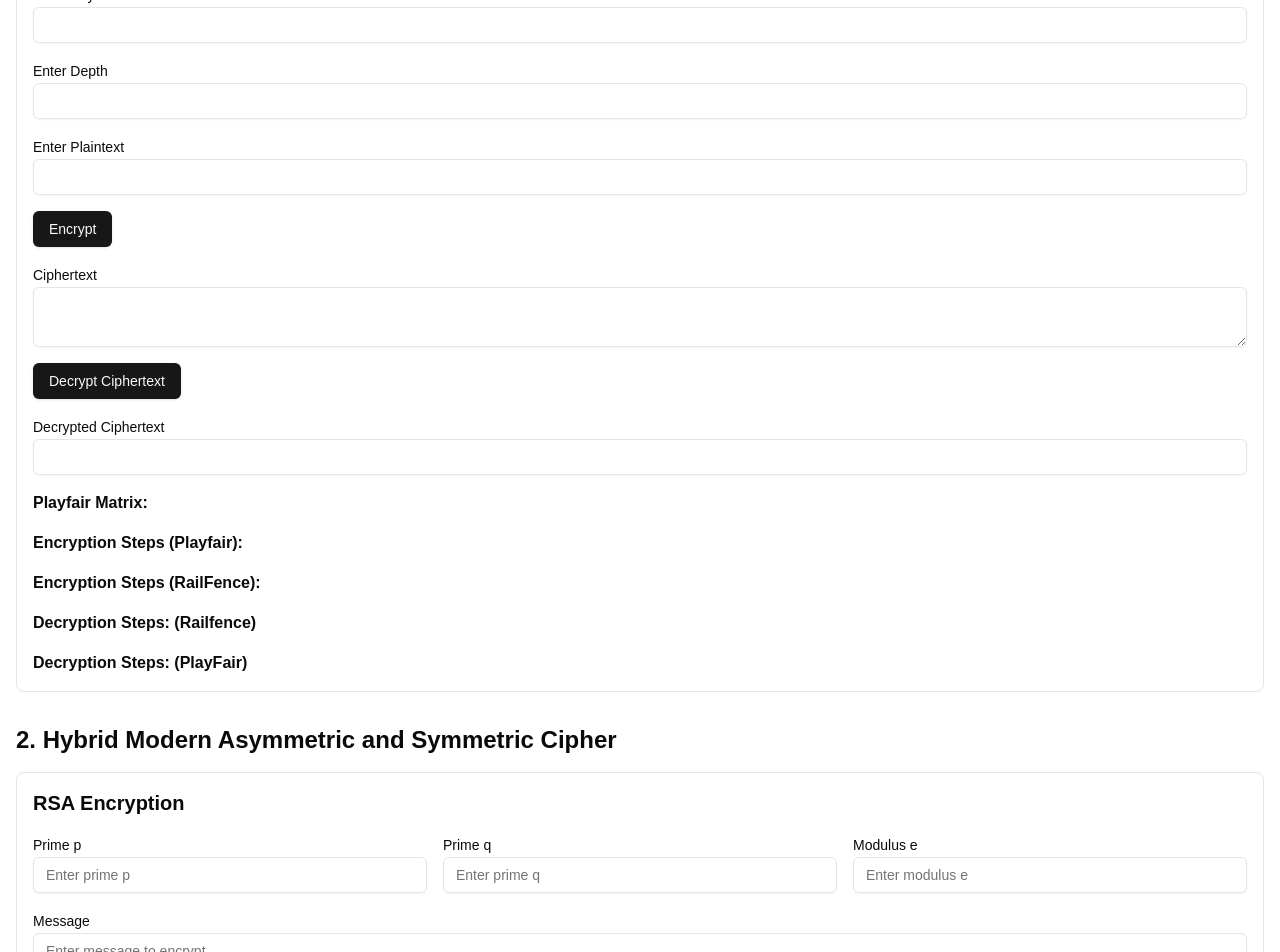
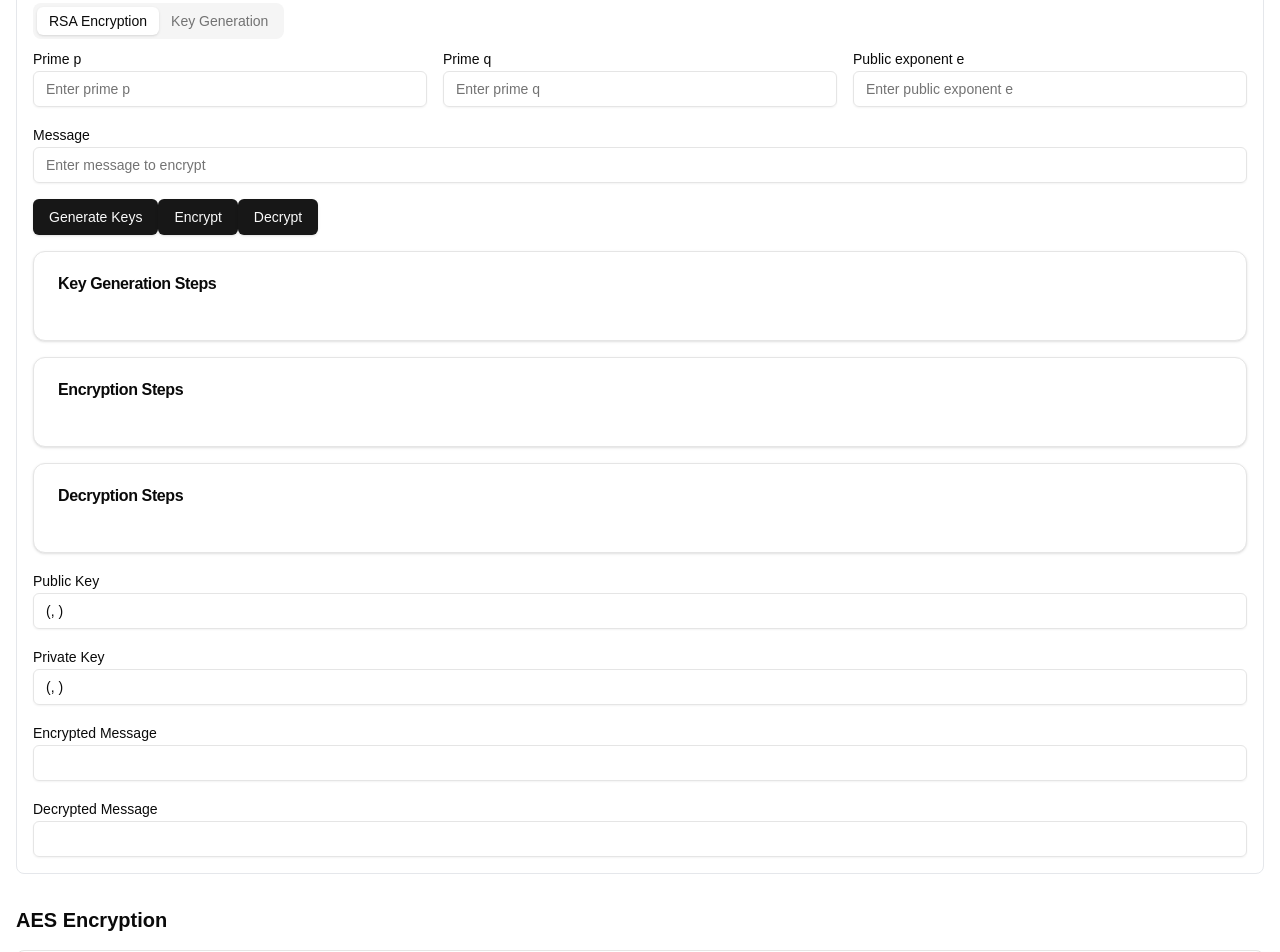
Before and after one commit to Saply/ccs6314-assignment, a Next.js app in the folder src/: page / in a window 1280 px wide. Shown: the part 880-1832 px from the top of the page. Built offline with nearby package versions, Linux system fonts and the light colour scheme.

Commit message:
Split RSA logic into 2 tabs

```diff
--- a/src/app/page.tsx
+++ b/src/app/page.tsx
@@ -1,8 +1,9 @@
 import PlayfairCipher from "@/components/PlayfairCipher"
 import RailFenceCipher from "@/components/RailFenceCipher"
+import RSAEncryption from "@/components/RSAEncryption"
+import KeyGeneration from "@/components/KeyGeneration"
 import AESEncryption from "@/components/AESEncryption"
-import RSA from "@/components/RSA"
-import PlayFairRailFenceProduct from "@/components/PlayFairRailFenceProduct"
+import { Tabs, TabsContent, TabsList, TabsTrigger } from "@/components/ui/tabs"
 
 export default function Home() {
   return (
@@ -11,17 +12,32 @@ export default function Home() {
 
       <section className="mb-8">
         <h2 className="text-2xl font-semibold mb-4">1. Classical Symmetric Ciphers</h2>
-        <div className="grid grid-cols-1 md:grid-cols-2 gap-4 pb-4">
+        <div className="grid grid-cols-1 md:grid-cols-2 gap-4">
           <PlayfairCipher />
           <RailFenceCipher />
         </div>
-        <PlayFairRailFenceProduct />
       </section>
 
       <section className="mb-8">
         <h2 className="text-2xl font-semibold mb-4">2. Hybrid Modern Asymmetric and Symmetric Cipher</h2>
-        <RSA />
-        <AESEncryption />
+        <div className="border border-gray-200 rounded-lg p-4 mb-8">
+          <Tabs defaultValue="rsa">
+            <TabsList>
+              <TabsTrigger value="rsa">RSA Encryption</TabsTrigger>
+              <TabsTrigger value="keyexchange">Key Generation</TabsTrigger>
+            </TabsList>
+            <TabsContent value="rsa">
+              <RSAEncryption />
+            </TabsContent>
+            <TabsContent value="keyexchange">
+              <KeyGeneration />
+            </TabsContent>
+          </Tabs>
+        </div>
+        <div className="mt-8">
+          <h3 className="text-xl font-semibold mb-4">AES Encryption</h3>
+          <AESEncryption />
+        </div>
       </section>
     </main>
   )
--- /dev/null
+++ b/src/components/KeyGeneration.tsx
@@ -0,0 +1,160 @@
+"use client"
+
+import { useState } from "react"
+import { Button } from "@/components/ui/button"
+import { Input } from "@/components/ui/input"
+import { Label } from "@/components/ui/label"
+import { Card, CardContent, CardHeader, CardTitle } from "@/components/ui/card"
+
+// Generate a random 16-digit hex key
+const generateRandomHexKey = () => {
+  return Array.from({ length: 16 }, () => Math.floor(Math.random() * 16).toString(16)).join("")
+}
+
+// Simulated RSA encryption (in a real scenario, use a proper crypto library)
+const rsaEncrypt = (message: string, e: string, n: string) => {
+  // This is a placeholder. In a real scenario, implement actual RSA encryption
+  return `Encrypted(${message})`
+}
+
+// Simulated RSA decryption (in a real scenario, use a proper crypto library)
+const rsaDecrypt = (ciphertext: string, d: string, n: string) => {
+  // This is a placeholder. In a real scenario, implement actual RSA decryption
+  return `Decrypted(${ciphertext})`
+}
+
+export default function KeyGeneration() {
+  const [personBPublicKey, setPersonBPublicKey] = useState({ n: "", e: "" })
+  const [personBPrivateKey, setPersonBPrivateKey] = useState({ n: "", d: "" })
+  const [symmetricKey, setSymmetricKey] = useState("")
+  const [encryptedSymmetricKey, setEncryptedSymmetricKey] = useState("")
+  const [decryptedSymmetricKey, setDecryptedSymmetricKey] = useState("")
+
+  const [steps, setSteps] = useState<string[]>([])
+
+  const generateKey = () => {
+    const key = generateRandomHexKey()
+    setSymmetricKey(key)
+    setSteps([`Step 1: Person A generates random symmetric key: <b>${key}</b>`])
+  }
+
+  const encryptKey = () => {
+    if (!symmetricKey) {
+      alert("Please generate a symmetric key first.")
+      return
+    }
+    const encrypted = rsaEncrypt(symmetricKey, personBPublicKey.e, personBPublicKey.n)
+    setEncryptedSymmetricKey(encrypted)
+    setSteps((prevSteps) => [
+      ...prevSteps,
+      `Step 2: Person A encrypts symmetric key with Person B's public key: <b>${encrypted}</b>`,
+    ])
+  }
+
+  const decryptKey = () => {
+    if (!encryptedSymmetricKey) {
+      alert("Please encrypt the symmetric key first.")
+      return
+    }
+    const decrypted = rsaDecrypt(encryptedSymmetricKey, personBPrivateKey.d, personBPrivateKey.n)
+    setDecryptedSymmetricKey(decrypted)
+    setSteps((prevSteps) => [
+      ...prevSteps,
+      `Step 3: Person B decrypts the symmetric key: <b>${decrypted}</b>`,
+      `Step 4: Verify that the decrypted key matches the original: <b>${decrypted === symmetricKey}</b>`,
+    ])
+  }
+
+  const clearSteps = () => {
+    setSteps([])
+    setEncryptedSymmetricKey("")
+    setDecryptedSymmetricKey("")
+  }
+
+  return (
+    <div className="space-y-6">
+      <div className="grid grid-cols-2 gap-4">
+        <Card>
+          <CardHeader>
+            <CardTitle>Person A (Key Generator)</CardTitle>
+          </CardHeader>
+          <CardContent className="space-y-4">
+            <div className="space-y-2">
+              <Label>Person B's Public Key - Modulus (n)</Label>
+              <Input
+                value={personBPublicKey.n}
+                onChange={(e) => setPersonBPublicKey((prev) => ({ ...prev, n: e.target.value }))}
+                placeholder="Enter Person B's public key modulus (n)"
+              />
+              <Label>Person B's Public Key - Public Exponent (e)</Label>
+              <Input
+                value={personBPublicKey.e}
+                onChange={(e) => setPersonBPublicKey((prev) => ({ ...prev, e: e.target.value }))}
+                placeholder="Enter Person B's public exponent (e)"
+              />
+            </div>
+            <div className="space-y-2">
+              <Label>Symmetric Key (16 hex digits)</Label>
+              <div className="flex space-x-2">
+                <Input
+                  value={symmetricKey}
+                  onChange={(e) => setSymmetricKey(e.target.value)}
+                  placeholder="16 hex digits"
+                  maxLength={16}
+                  pattern="[0-9a-fA-F]{16}"
+                />
+                <Button onClick={generateKey}>Generate</Button>
+              </div>
+            </div>
+            <Button onClick={encryptKey}>Encrypt Key for Person B</Button>
+            <div>
+              <Label>Encrypted Symmetric Key</Label>
+              <Input value={encryptedSymmetricKey} readOnly />
+            </div>
+          </CardContent>
+        </Card>
+        <Card>
+          <CardHeader>
+            <CardTitle>Person B (Key Receiver)</CardTitle>
+          </CardHeader>
+          <CardContent className="space-y-4">
+            <div>
+              <Label>Private Key - Private Exponent (d)</Label>
+              <Input
+                value={personBPrivateKey.d}
+                onChange={(e) => setPersonBPrivateKey((prev) => ({ ...prev, d: e.target.value }))}
+                placeholder="Enter private exponent (d)"
+              />
+              <Label>Private Key - Modulus (n)</Label>
+              <Input
+                value={personBPrivateKey.n}
+                onChange={(e) => setPersonBPrivateKey((prev) => ({ ...prev, n: e.target.value }))}
+                placeholder="Enter modulus (n)"
+              />
+            </div>
+            <Button onClick={decryptKey}>Decrypt Received Key</Button>
+            <div>
+              <Label>Decrypted Symmetric Key</Label>
+              <Input value={decryptedSymmetricKey} readOnly />
+            </div>
+          </CardContent>
+        </Card>
+      </div>
+      <Card>
+        <CardHeader>
+          <CardTitle className="flex justify-between items-center">
+            Key Exchange Process
+            <Button variant="outline" onClick={clearSteps}>
+              Clear Steps
+            </Button>
+          </CardTitle>
+        </CardHeader>
+        <CardContent>
+          {steps.map((step, index) => (
+            <p key={`step-${index}`} className="mb-2" dangerouslySetInnerHTML={{ __html: step }} />
+          ))}
+        </CardContent>
+      </Card>
+    </div>
+  )
+}
--- a/src/components/RSA.jsx
+++ b/src/components/RSAEncryption.tsx
@@ -5,9 +5,9 @@ import { Button } from "@/components/ui/button"
 import { Input } from "@/components/ui/input"
 import { Label } from "@/components/ui/label"
 import { Card, CardContent, CardHeader, CardTitle } from "@/components/ui/card"
-const { GCD, modInverse, phiFunction, power } = require("../utils/modularInverse")
+import { GCD, modInverse, phiFunction, power } from "../utils/modularInverse"
 
-export default function RSA() {
+export default function RSAEncryption() {
   const [p, setP] = useState("")
   const [q, setQ] = useState("")
   const [e, setE] = useState("")
@@ -25,11 +25,11 @@ export default function RSA() {
 
   // key generation logic
   const generateKeys = () => {
-    var n = p * q
-    var newP = p - 1
-    var newQ = q - 1
-    var phi = newP * newQ
-    var d = modInverse(e, phi)
+    const n = Number(p) * Number(q)
+    const newP = Number(p) - 1
+    const newQ = Number(q) - 1
+    const phi = newP * newQ
+    const d = modInverse(e, phi)
 
     // "<u>Step 3: Choose e such that 1 < e < φ(n) and gcd(e, φ(n)) = 1></u>",
     setSteps((prevSteps) => ({
@@ -68,12 +68,12 @@ export default function RSA() {
     let encryptionSteps = [`<u>Step 1: Encode plaintext message '${message}' to number m in ASCII representation</u>`]
     let cipherSteps = []
 
-    var msgArray = message.split("").map((char) => {
-      var ascii = char.charCodeAt(0)
-      let encrypted = power(
+    let msgArray = message.split("").map((char) => {
+      const ascii = char.charCodeAt(0)
+      const encrypted = power(
         ascii, publicKey.e, publicKey.n
       )
-      let encryptedAscii = String.fromCharCode(encrypted)
+      const encryptedAscii = String.fromCharCode(encrypted)
       encryptionSteps.push(`${char}: ${ascii}`)
       cipherSteps.push(`${ascii}^${publicKey.e} mod ${publicKey.n} = <b>${encrypted}</b> → ${encryptedAscii}`)
 
@@ -116,8 +116,6 @@ export default function RSA() {
   }
 
   return (
-    <div className="border p-4 rounded-lg mb-4">
-      <h3 className="text-xl font-semibold mb-4">RSA Encryption</h3>
     <div className="space-y-4">
       <div className="grid grid-cols-3 gap-4">
         <div>
@@ -129,8 +127,8 @@ export default function RSA() {
           <Input id="rsa-q" value={q} onChange={(e) => setQ(e.target.value)} placeholder="Enter prime q" />
         </div>
         <div>
-            <Label htmlFor="rsa-e">Modulus e</Label>
-            <Input id="rsa-e" value={e} onChange={(e) => setE(e.target.value)} placeholder="Enter modulus e" />
+          <Label htmlFor="rsa-e">Public exponent e</Label>
+          <Input id="rsa-e" value={e} onChange={(e) => setE(e.target.value)} placeholder="Enter public exponent e" />
         </div>
       </div>
       <div>
@@ -181,11 +179,11 @@ export default function RSA() {
 
       <div>
         <Label>Public Key</Label>
-          <Input value={`(${publicKey.e}, ${publicKey.n})`} readOnly />
+        <Input value={`(${publicKey.n}, ${publicKey.e})`} readOnly />
       </div>
       <div>
         <Label>Private Key</Label>
-          <Input value={`(${privateKey.d}, ${privateKey.n})`} readOnly />
+        <Input value={`(${privateKey.n}, ${privateKey.d})`} readOnly />
       </div>
       <div>
         <Label>Encrypted Message</Label>
@@ -196,6 +194,5 @@ export default function RSA() {
         <Input value={decryptedMessage} readOnly />
       </div>
     </div>
-    </div>
   )
 }
--- /dev/null
+++ b/src/components/ui/tabs.tsx
@@ -0,0 +1,55 @@
+"use client"
+
+import * as React from "react"
+import * as TabsPrimitive from "@radix-ui/react-tabs"
+
+import { cn } from "@/lib/utils"
+
+const Tabs = TabsPrimitive.Root
+
+const TabsList = React.forwardRef<
+  React.ElementRef<typeof TabsPrimitive.List>,
+  React.ComponentPropsWithoutRef<typeof TabsPrimitive.List>
+>(({ className, ...props }, ref) => (
+  <TabsPrimitive.List
+    ref={ref}
+    className={cn(
+      "inline-flex h-9 items-center justify-center rounded-lg bg-muted p-1 text-muted-foreground",
+      className
+    )}
+    {...props}
+  />
+))
+TabsList.displayName = TabsPrimitive.List.displayName
+
+const TabsTrigger = React.forwardRef<
+  React.ElementRef<typeof TabsPrimitive.Trigger>,
+  React.ComponentPropsWithoutRef<typeof TabsPrimitive.Trigger>
+>(({ className, ...props }, ref) => (
+  <TabsPrimitive.Trigger
+    ref={ref}
+    className={cn(
+      "inline-flex items-center justify-center whitespace-nowrap rounded-md px-3 py-1 text-sm font-medium ring-offset-background transition-all focus-visible:outline-none focus-visible:ring-2 focus-visible:ring-ring focus-visible:ring-offset-2 disabled:pointer-events-none disabled:opacity-50 data-[state=active]:bg-background data-[state=active]:text-foreground data-[state=active]:shadow",
+      className
+    )}
+    {...props}
+  />
+))
+TabsTrigger.displayName = TabsPrimitive.Trigger.displayName
+
+const TabsContent = React.forwardRef<
+  React.ElementRef<typeof TabsPrimitive.Content>,
+  React.ComponentPropsWithoutRef<typeof TabsPrimitive.Content>
+>(({ className, ...props }, ref) => (
+  <TabsPrimitive.Content
+    ref={ref}
+    className={cn(
+      "mt-2 ring-offset-background focus-visible:outline-none focus-visible:ring-2 focus-visible:ring-ring focus-visible:ring-offset-2",
+      className
+    )}
+    {...props}
+  />
+))
+TabsContent.displayName = TabsPrimitive.Content.displayName
+
+export { Tabs, TabsList, TabsTrigger, TabsContent }
--- a/src/package.json
+++ b/src/package.json
@@ -11,6 +11,7 @@
   "dependencies": {
     "@radix-ui/react-label": "^2.1.2",
     "@radix-ui/react-slot": "^1.1.2",
+    "@radix-ui/react-tabs": "^1.1.3",
     "class-variance-authority": "^0.7.1",
     "clsx": "^2.1.1",
     "lucide-react": "^0.475.0",
--- a/src/tsconfig.json
+++ b/src/tsconfig.json
@@ -22,6 +22,6 @@
       "@/*": ["./*"]
     }
   },
-  "include": ["next-env.d.ts", "**/*.ts", "**/*.tsx", ".next/types/**/*.ts", "components/RSA.jsx"],
+  "include": ["next-env.d.ts", "**/*.ts", "**/*.tsx", ".next/types/**/*.ts", "components/RSA.tsx"],
   "exclude": ["node_modules"]
 }
```
Also changed, not shown: 1 other file (tests, documents, lock files or other folders). Lines whose indentation alone changed are shown as unchanged.
